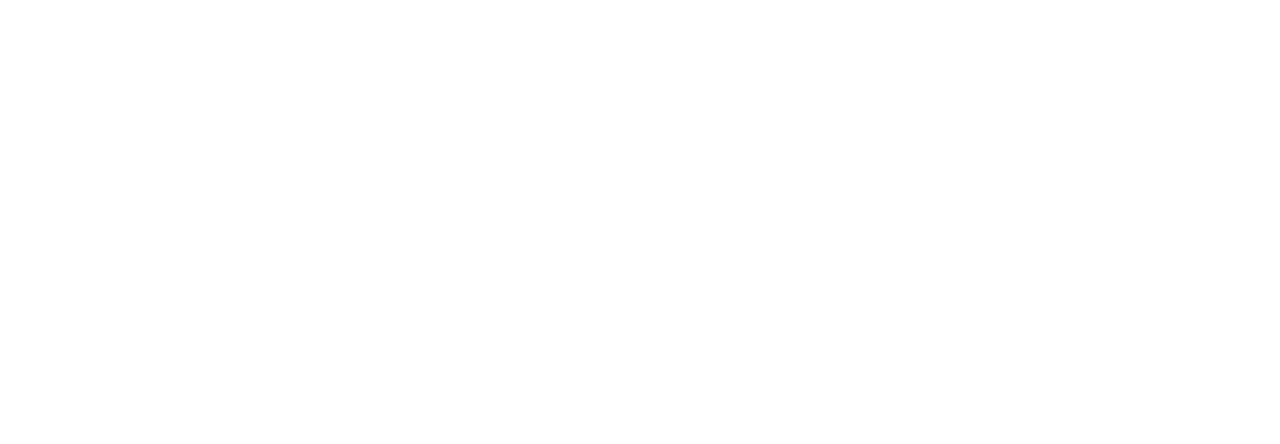
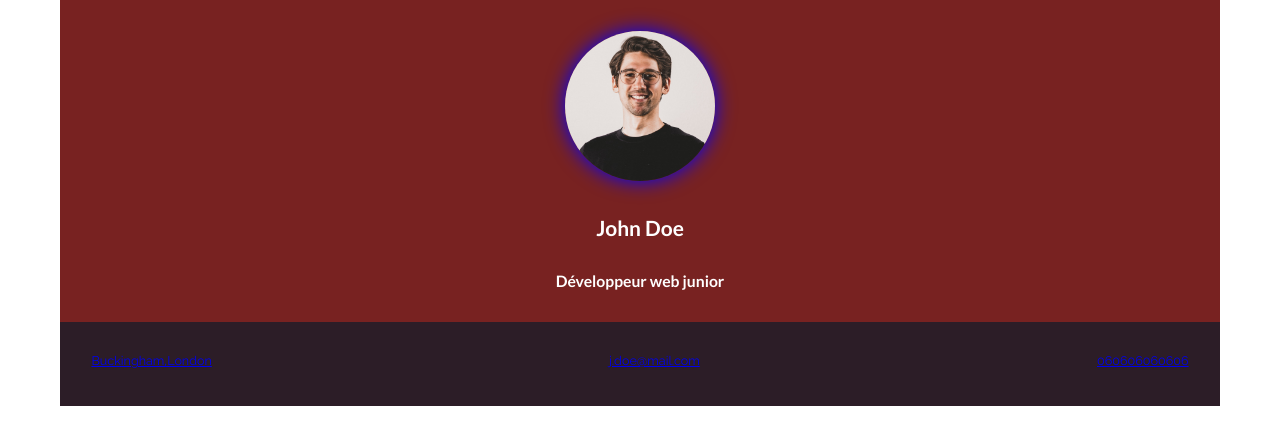
Before and after one commit to x-dcx-x/CV, a plain HTML site: page index.html in a window 1280 px wide. Drawn offline with Linux system fonts and the light colour scheme; files whose address does not match are found by name.

Commit message:
new branch header/nav

```diff
--- a/assets/css/style.css
+++ b/assets/css/style.css
@@ -7,3 +7,52 @@
 html {
     font-size: 65.5%;
 }
+
+h1,h2,h3{
+    font-family: 'Lato', sans-serif;
+}
+
+article,p,ul,small{
+    font-family: 'Raleway', sans-serif;
+    font-size: 1.2rem;
+}
+body {
+    display: flex;
+    flex-direction: column;
+    justify-content: center;
+    align-content: center;
+    width: 1160px;
+    margin: auto;
+}
+
+header {
+    background-color: #782221;
+    display: flex;
+    flex-direction: column;
+    justify-content: center;
+    align-items: center;
+}
+
+.imguser {
+
+    box-shadow: blue 0 0 20px;
+    border-radius: 50%;
+    margin-bottom: 3rem;
+    margin-top: 3rem;
+    width: 150px;
+    height: 150px;
+}
+
+.name {
+    margin-bottom: 3rem;
+    color: white;
+}
+
+nav {
+    display: flex;
+    justify-content: space-between;
+    color: white;
+    height: 8rem;
+    padding: 3rem;
+    background-color: #2c1d27;
+}
--- a/index.html
+++ b/index.html
@@ -15,7 +15,25 @@
     <link rel="stylesheet" href="../../Bureau/Cv Finich /assets/css/style.css">
 </head>
 <body>
+<header>
+    <a href="/assets/Imgs/user.jpg"><img class="imguser" src="/assets/Imgs/user.jpg" alt="user"></a>
+    <h1 class="name">John Doe</h1>
+    <h2 class="name">Développeur web junior</h2>
+</header>
 
+<nav>
+    <p>
+        <a class="navig"
+           href="https://www.google.com/maps/dir//51.501364,-0.14189/@51.5013351,-0.2242902,12z?entry=ttu">Buckingham,London
+        </a>
+    </p>
+    <p>
+        <a class="navig" href="mailto:j.doe@mail.com">j.doe@mail.com</a>
+    </p>
+    <p>
+        <a class="navig" href="tel:060606060606">060606060606</a>
+    </p>
+</nav>
 
 
 
```
